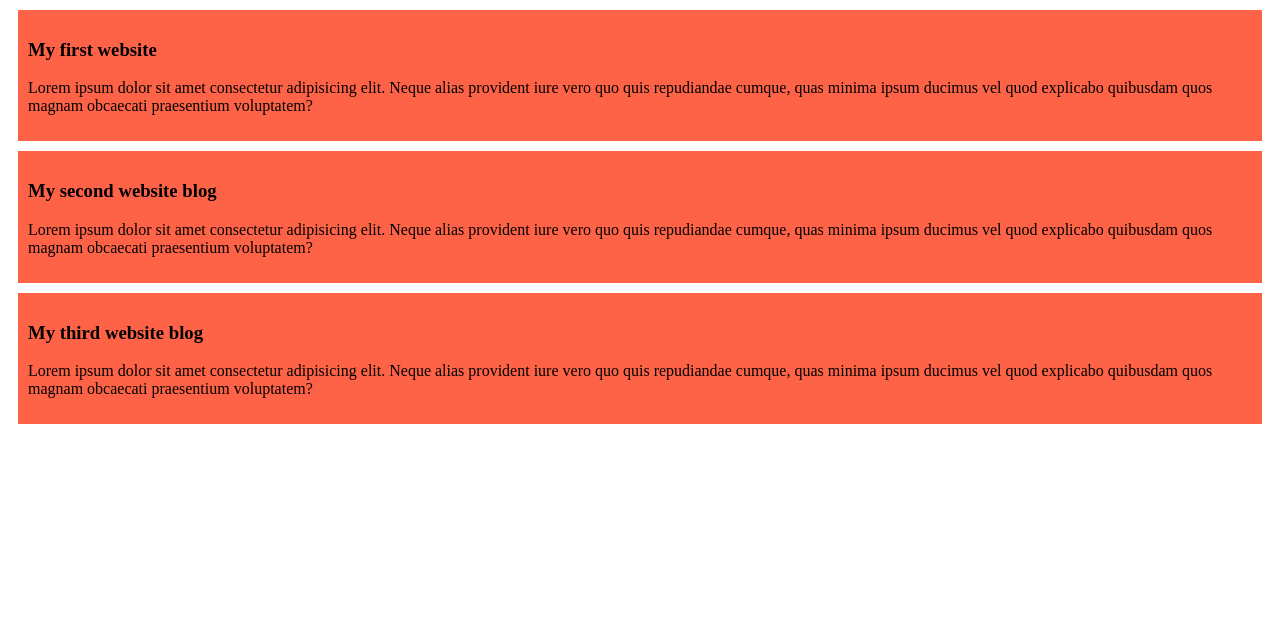
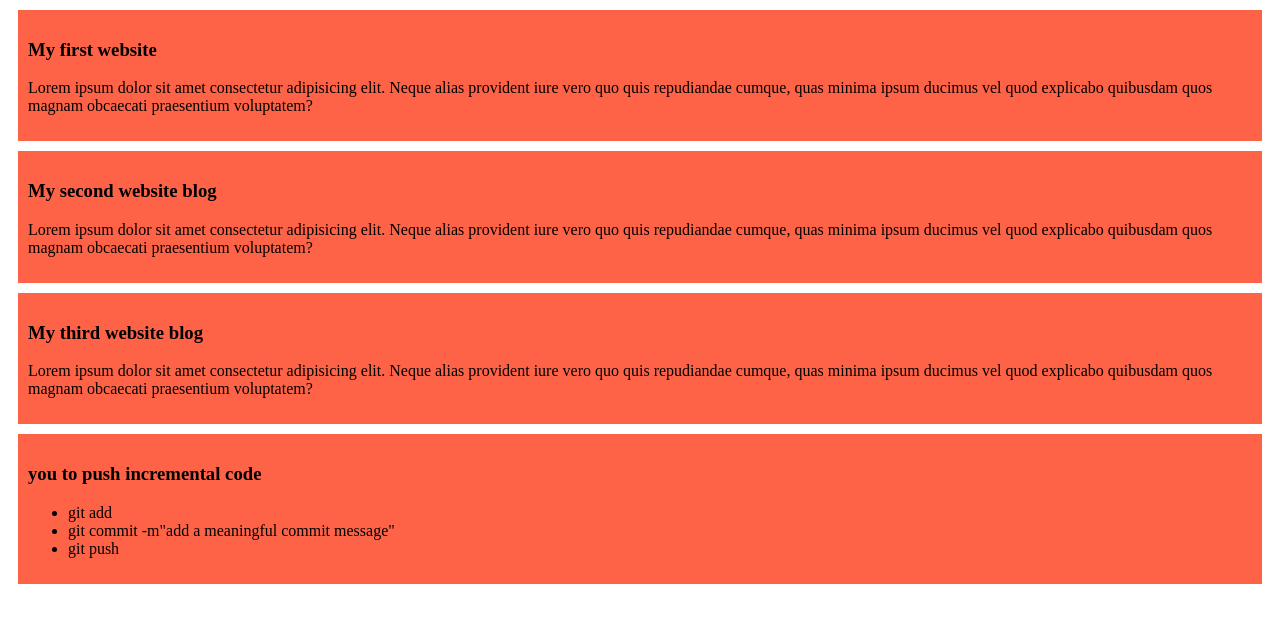
Before and after one commit to Sifathuq90/My-github, a plain HTML site: page index.html in a window 1280 px wide. Drawn offline with Linux system fonts and the light colour scheme.

Commit message:
add a meaningful commit message

```diff
--- a/index.html
+++ b/index.html
@@ -21,6 +21,15 @@
     <h3>My third website blog</h1>
     <p>Lorem ipsum dolor sit amet consectetur adipisicing elit. Neque alias provident iure vero quo quis repudiandae cumque, quas minima ipsum ducimus vel quod explicabo quibusdam quos magnam obcaecati praesentium voluptatem?</p>
 
+</div>
+    <div>
+    <h3>you to push incremental code</h3>
+    <ul>
+      <li>git add</li>
+      <li>git commit -m"add a meaningful commit message"</li>
+      <li>git push</li>
+    </ul>
+
 
   </div>
 
```
